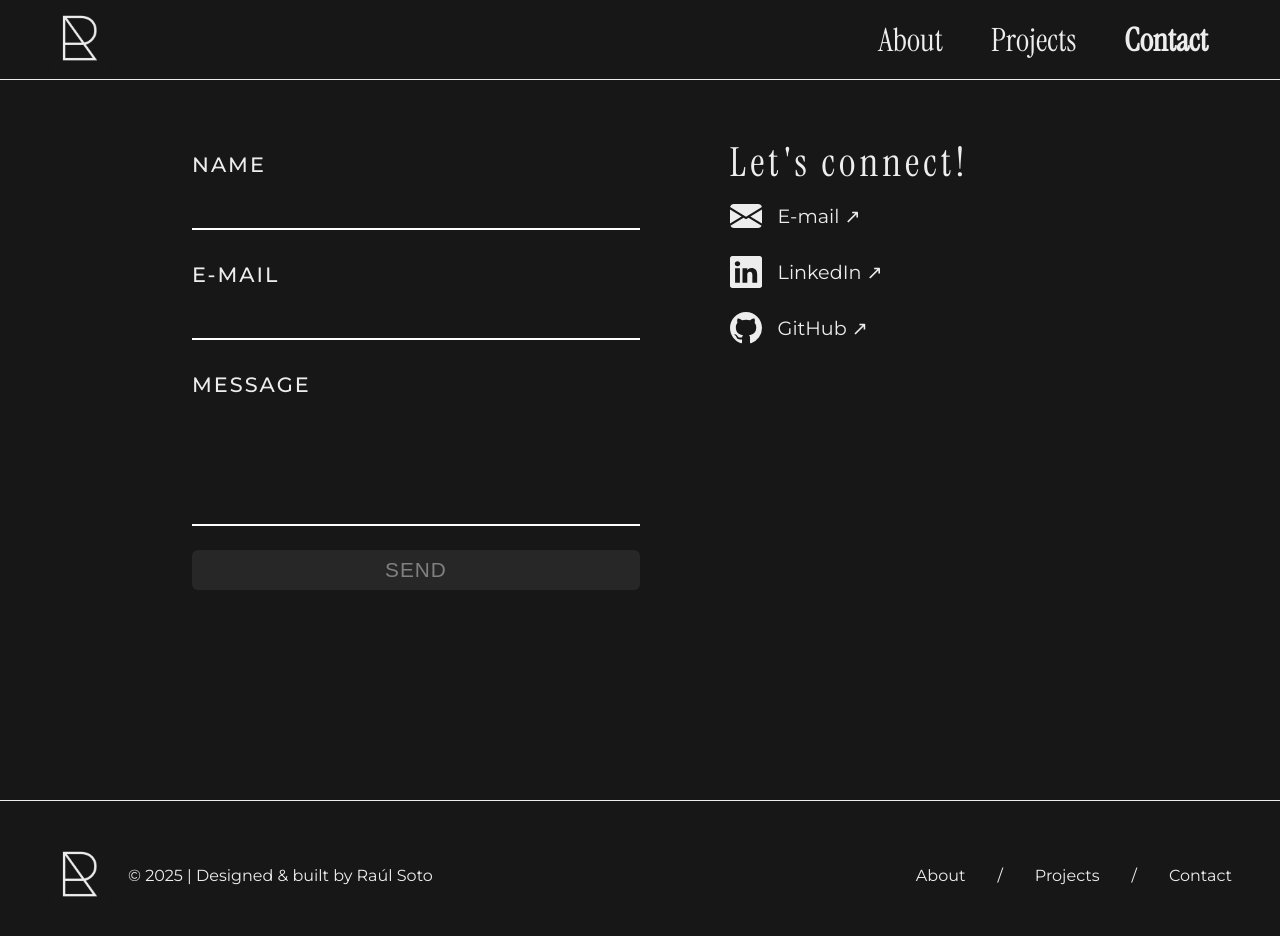
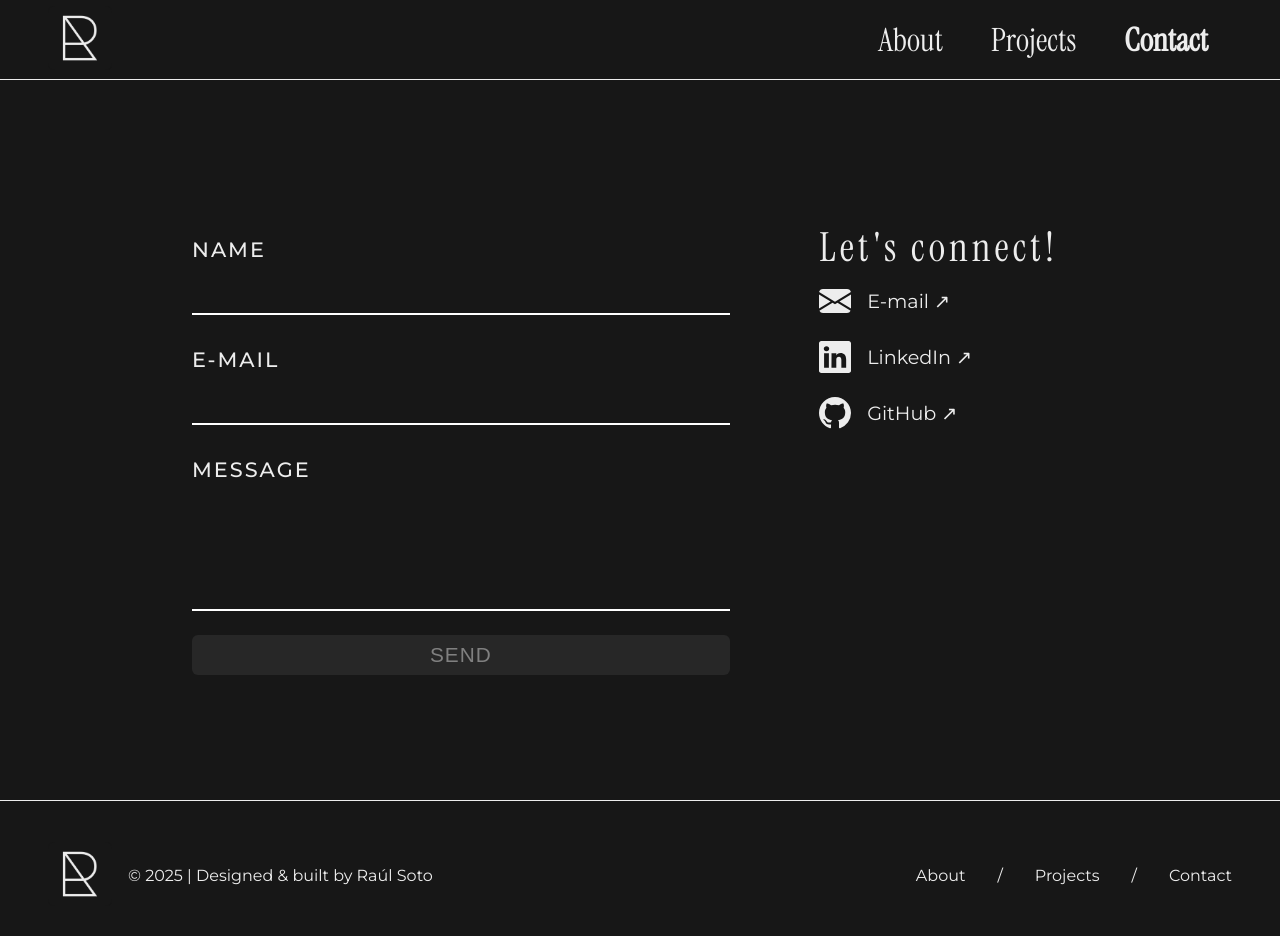
Before and after one commit to rssv384/personal-website, an Angular app: page /contact in a window 1280 px wide. Shown: the top 936 px of the page. Built offline with nearby package versions, Linux system fonts and the light colour scheme.

Commit message:
Properly center ContactComponent content

```diff
--- a/src/app/contact/contact.component.scss
+++ b/src/app/contact/contact.component.scss
@@ -2,6 +2,8 @@
 
 section {
   @include flex-column;
+  justify-content: center;
+  height: $main-min-height;
 }
 
 .contact {
@@ -11,8 +13,8 @@ section {
 
   @include sm-dev {
     @include flex-column;
+    gap: 3rem;
     align-items: center;
-    gap: 3rem;
 
     & * {
       width: 100%;
@@ -21,11 +23,11 @@ section {
 }
 
 .form {
-  width: 50%;
+  width: 60%;
 }
 
 .contact-info {
-  width: 40%;
+  width: 30%;
   margin-top: 1rem;
 
   .socials-row {
```
